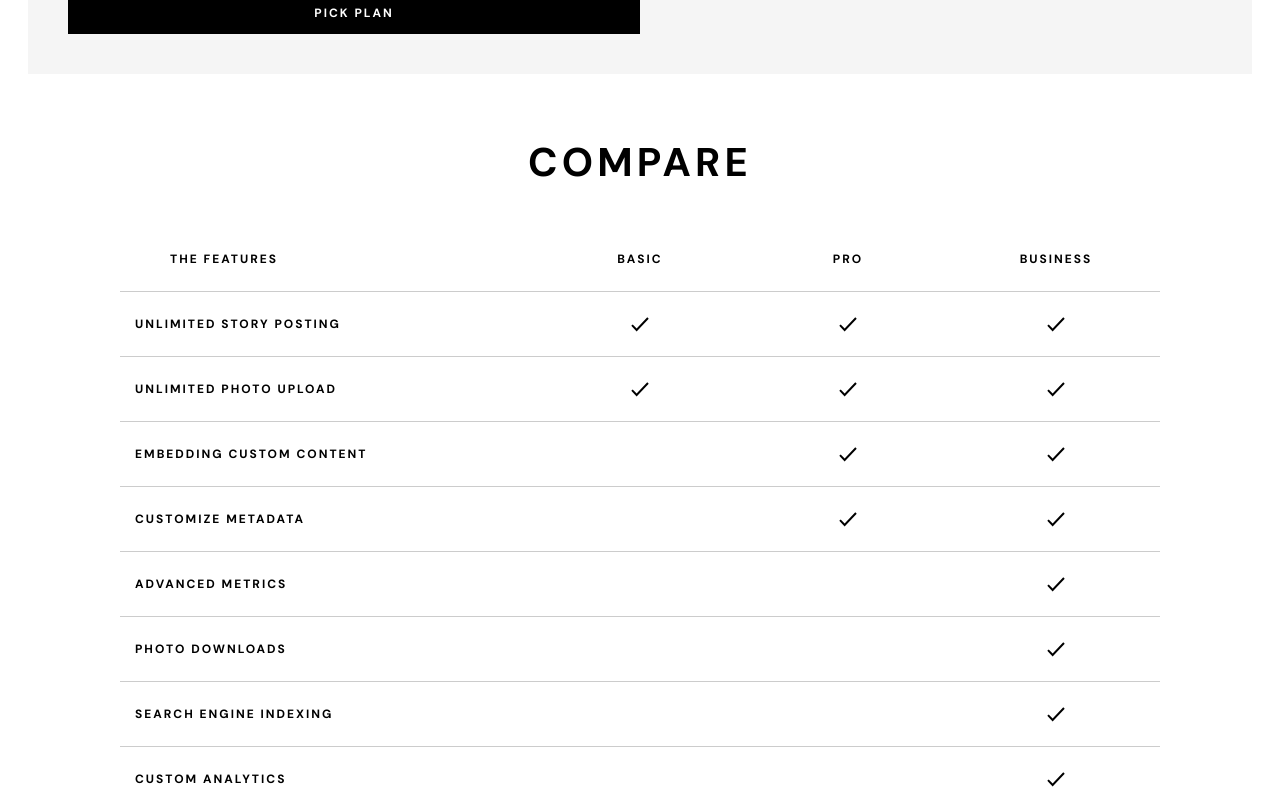
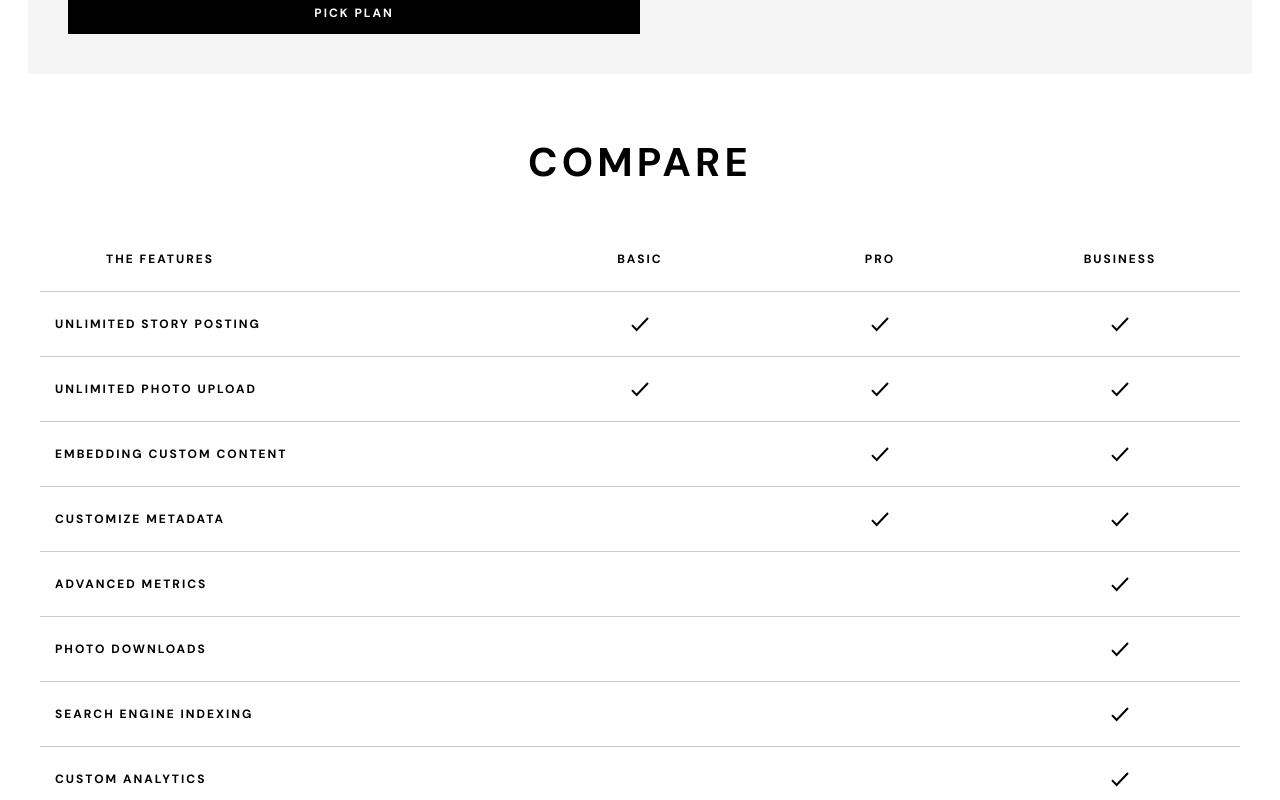
Before and after one commit to alexJSanchez/PhotoSnap, a React (Create React App) app in the folder photosnap/: page /pricing in a window 1280 px wide. Shown: the part 1920-2720 px from the top of the page. Built offline with nearby package versions, Linux system fonts and the light colour scheme; the HTML template or start-up script is replaced by a standard one.

Commit message:
compare fix

```diff
--- a/photosnap/src/pages/Pricing.js
+++ b/photosnap/src/pages/Pricing.js
@@ -138,7 +138,7 @@ export default function Pricing() {
 				</div>
 			</div>
 			{/* {compare section} */}
-			<div className="tablet:hidden  mb-[64px]">
+			<div className="tablet:hidden mb-[64px] px-[29px] tablet:px-0">
 				<p className="text-[12px] font-bold tracking-[2px] uppercase">
 					THE FEATURES
 				</p>
@@ -326,7 +326,7 @@ export default function Pricing() {
 				</div>
 				<div className="w-full h-[1px] bg-black my-[23px] opacity-10"></div>
 			</div>
-			<div className="hidden tablet:block px-20 desktop:mx[354px]">
+			<div className="hidden tablet:block desktop:mx-[354px]">
 				<h3 className="text-[40px] text-center font-bold tracking-[4.167px] leading-[48px]">
 					COMPARE
 				</h3>
```
